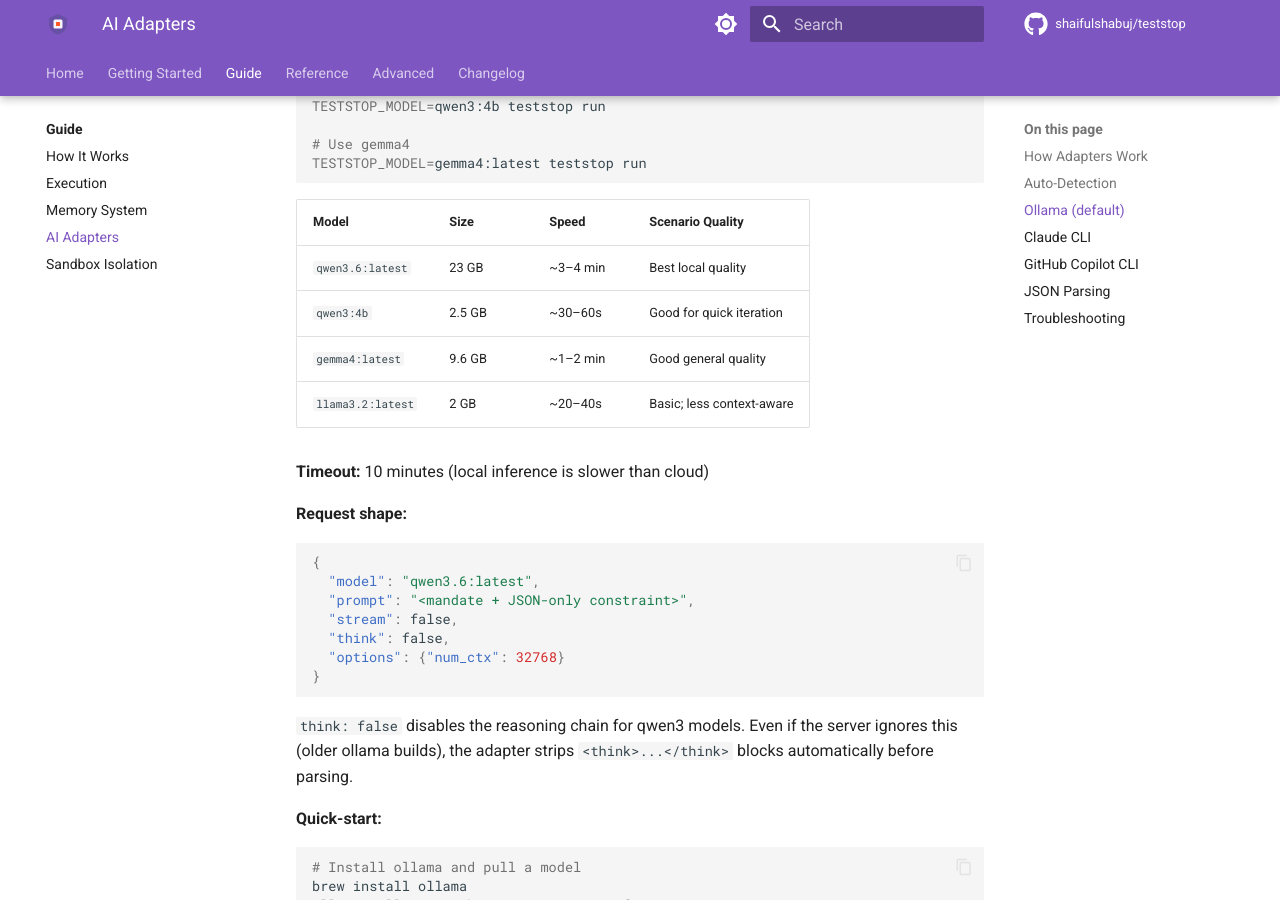
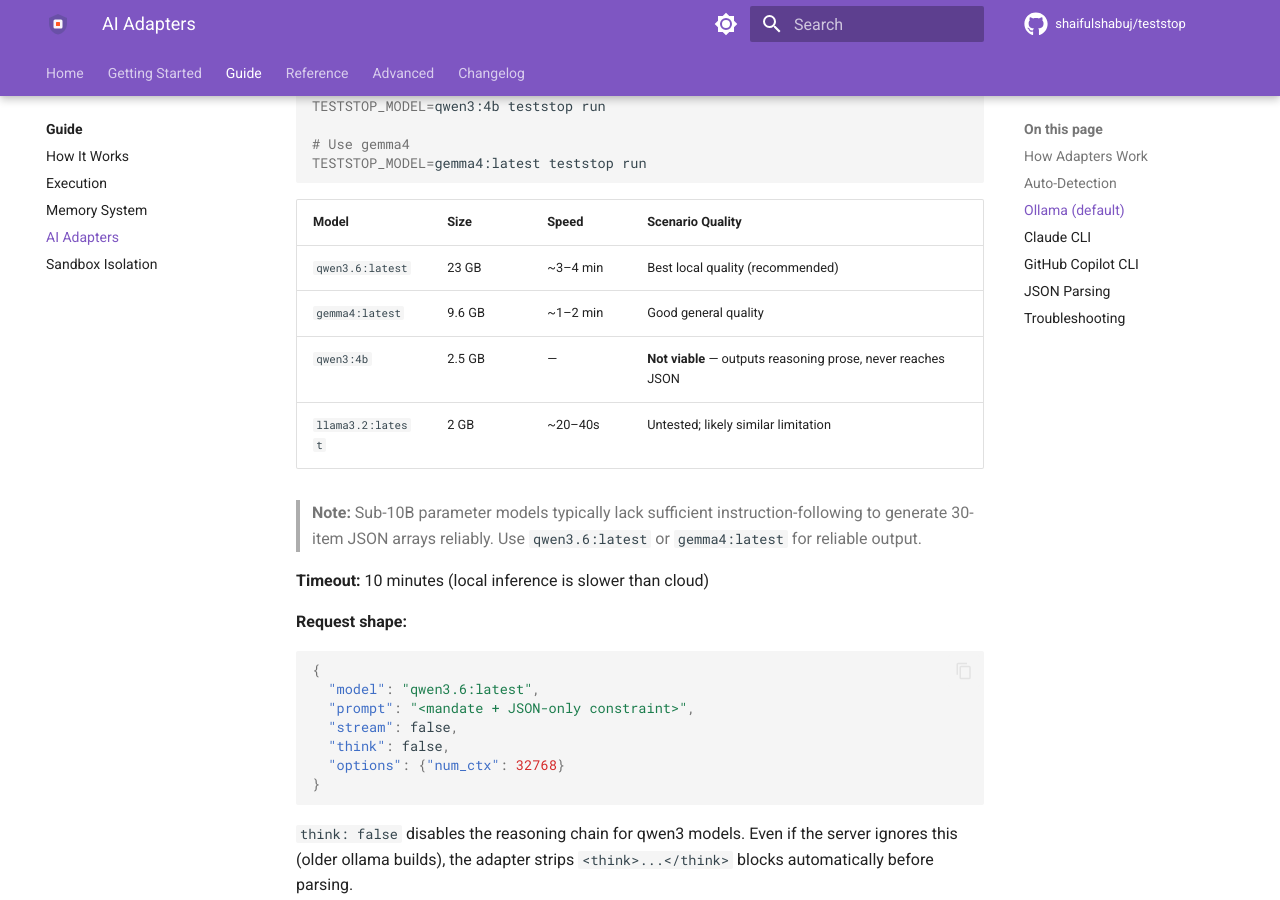
Before and after one commit to shaifulshabuj/teststop, an MkDocs documentation site: the page built from docs/guide/ai-adapters.md, in a window 1280 px wide and 900 px high, scrolled down 1787 px. Built offline with MkDocs 1.6.1 and Material for MkDocs 9.7.7, drawn with Linux system fonts in a browser that asks for light colours; comment, search, counter and statistics services are not loaded; the version menu is left out.

Commit message:
docs: mark qwen3:4b as not viable; update quick-start to qwen3.6
Real runs showed qwen3:4b (4B params) exhausts its output on reasoning prose
without ever reaching JSON generation — even with explicit JSON-only instruction.
The prose-tolerance fix cannot recover from a model that never outputs JSON.

Minimum viable local model: qwen3.6:latest or gemma4:latest.

Co-Authored-By: Claude Sonnet 4.6 <noreply@anthropic.com>

```diff
--- a/docs/guide/ai-adapters.md
+++ b/docs/guide/ai-adapters.md
@@ -79,10 +79,13 @@ TESTSTOP_MODEL=gemma4:latest teststop run
 
 | Model | Size | Speed | Scenario Quality |
 |-------|------|-------|-----------------|
-| `qwen3.6:latest` | 23 GB | ~3–4 min | Best local quality |
-| `qwen3:4b` | 2.5 GB | ~30–60s | Good for quick iteration |
+| `qwen3.6:latest` | 23 GB | ~3–4 min | Best local quality (recommended) |
 | `gemma4:latest` | 9.6 GB | ~1–2 min | Good general quality |
-| `llama3.2:latest` | 2 GB | ~20–40s | Basic; less context-aware |
+| `qwen3:4b` | 2.5 GB | — | **Not viable** — outputs reasoning prose, never reaches JSON |
+| `llama3.2:latest` | 2 GB | ~20–40s | Untested; likely similar limitation |
+
+> **Note:** Sub-10B parameter models typically lack sufficient instruction-following to generate
+> 30-item JSON arrays reliably. Use `qwen3.6:latest` or `gemma4:latest` for reliable output.
 
 **Timeout:** 10 minutes (local inference is slower than cloud)
 
```
Also changed, not shown: README.md (+2 -2 lines).
